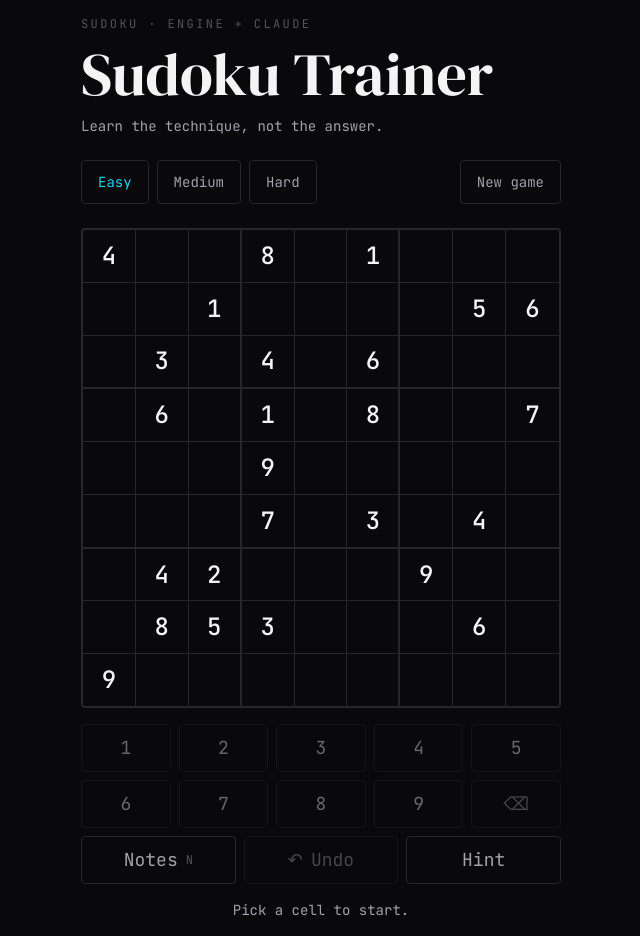
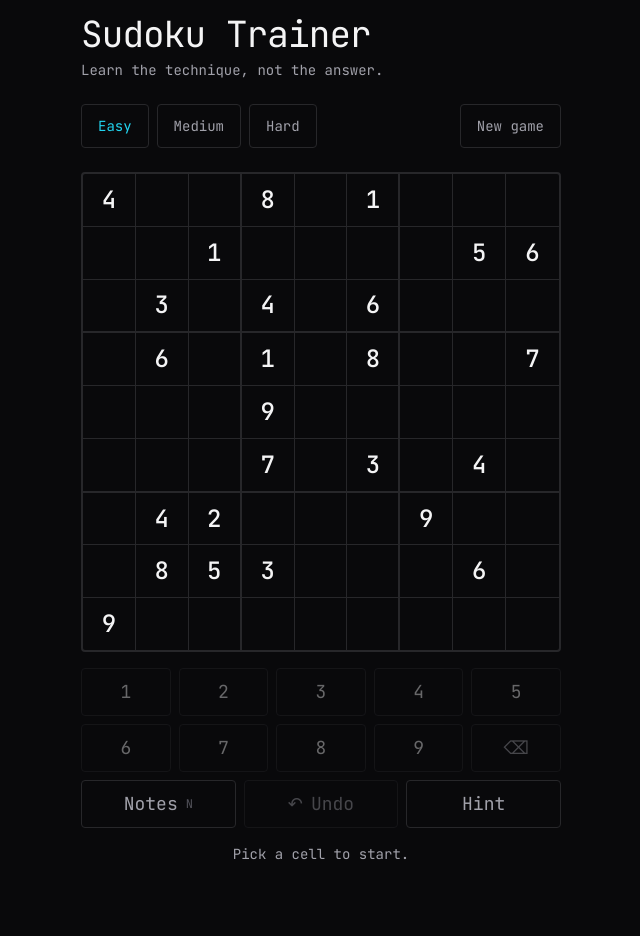
Before and after one commit to PauMGDev/SudokuTrainer, a Next.js app in the folder apps/web/: page / in a window 1280 px wide. Shown: the whole page, without its empty margins (319-959 px from the left). After the commit the page ends 880 px from the top, so only its background shows below. Built offline with nearby package versions, Linux system fonts and the light colour scheme.

Commit message:
style(web): set the title in mono and drop the eyebrow

```diff
--- a/apps/web/src/app/globals.css
+++ b/apps/web/src/app/globals.css
@@ -11,10 +11,9 @@
   --color-accent-deep: #0e7490; /* cyan-700: estados y enlaces */
   --color-danger: #f87171; /* red-400: conflicto */
 
-  /* Las mismas tres familias del portfolio; las carga `layout.tsx`. */
+  /* Las familias del portfolio que sí usa esta app; las carga `layout.tsx`. */
   --font-sans: var(--font-dm-sans), ui-sans-serif, system-ui, sans-serif;
   --font-mono: var(--font-jetbrains-mono), ui-monospace, 'Courier New', monospace;
-  --font-serif: var(--font-dm-serif), ui-serif, Georgia, serif;
 }
 
 /*
--- a/apps/web/src/app/layout.tsx
+++ b/apps/web/src/app/layout.tsx
@@ -1,23 +1,21 @@
 import type { Metadata } from 'next';
-import { DM_Sans, DM_Serif_Display, JetBrains_Mono } from 'next/font/google';
+import { DM_Sans, JetBrains_Mono } from 'next/font/google';
 import type { ReactNode } from 'react';
 
 import { copy } from '../copy';
 import './globals.css';
 
 /**
- * Las tres familias de paumiquel.com. `next/font` las descarga en build y las
- * sirve desde el propio dominio: el portfolio las pide a Google en cada visita,
- * aquí no — una petición menos y ningún salto de tipografía al cargar.
+ * Dos de las tres familias de paumiquel.com; la serif del portfolio no entra
+ * porque aquí no hay portada editorial que sostener. `next/font` las descarga
+ * en build y las sirve desde el propio dominio: el portfolio se las pide a
+ * Google en cada visita, esto no — una petición menos y ningún salto al cargar.
  */
 const sans = DM_Sans({ subsets: ['latin'], variable: '--font-dm-sans', display: 'swap' });
 
-const mono = JetBrains_Mono({ subsets: ['latin'], variable: '--font-jetbrains-mono', display: 'swap' });
-
-const serif = DM_Serif_Display({
+const mono = JetBrains_Mono({
   subsets: ['latin'],
-  weight: '400',
-  variable: '--font-dm-serif',
+  variable: '--font-jetbrains-mono',
   display: 'swap',
 });
 
@@ -28,7 +26,7 @@ export const metadata: Metadata = {
 
 export default function RootLayout({ children }: { children: ReactNode }) {
   return (
-    <html lang="en" className={`${sans.variable} ${mono.variable} ${serif.variable}`}>
+    <html lang="en" className={`${sans.variable} ${mono.variable}`}>
       <body className="min-h-dvh bg-surface font-sans text-ink antialiased">{children}</body>
     </html>
   );
--- a/apps/web/src/app/page.tsx
+++ b/apps/web/src/app/page.tsx
@@ -54,13 +54,11 @@ export default async function Page(props: PageProps<'/'>) {
       className="mx-auto flex min-h-dvh w-full max-w-lg flex-col justify-center-safe gap-5 p-4
         pb-[max(1rem,env(safe-area-inset-bottom))] sm:gap-6"
     >
-      {/* Mismo patrón que el portfolio: label mono en versalitas, título serif
-          grande, subtítulo mono apagado. */}
-      <header className="flex flex-col gap-3">
-        <p className="font-mono text-xs uppercase tracking-[0.2em] text-ink-faint">
-          {copy.app.eyebrow}
-        </p>
-        <h1 className="font-serif text-5xl leading-none sm:text-6xl">{copy.app.title}</h1>
+      {/* Todo en mono: es una app de números, no una portada editorial. */}
+      <header className="flex flex-col gap-2">
+        <h1 className="font-mono text-3xl leading-none tracking-tight sm:text-4xl">
+          {copy.app.title}
+        </h1>
         <p className="font-mono text-sm text-ink-muted">{copy.app.tagline}</p>
       </header>
 
--- a/apps/web/src/copy.ts
+++ b/apps/web/src/copy.ts
@@ -50,8 +50,6 @@ export const copy = {
     description: 'A sudoku that names the technique unlocking your next move, and explains it.',
   },
   app: {
-    /** La línea en versalitas sobre el título, como en paumiquel.com. */
-    eyebrow: 'Sudoku · engine + Claude',
     title: 'Sudoku Trainer',
     tagline: 'Learn the technique, not the answer.',
   },
```
